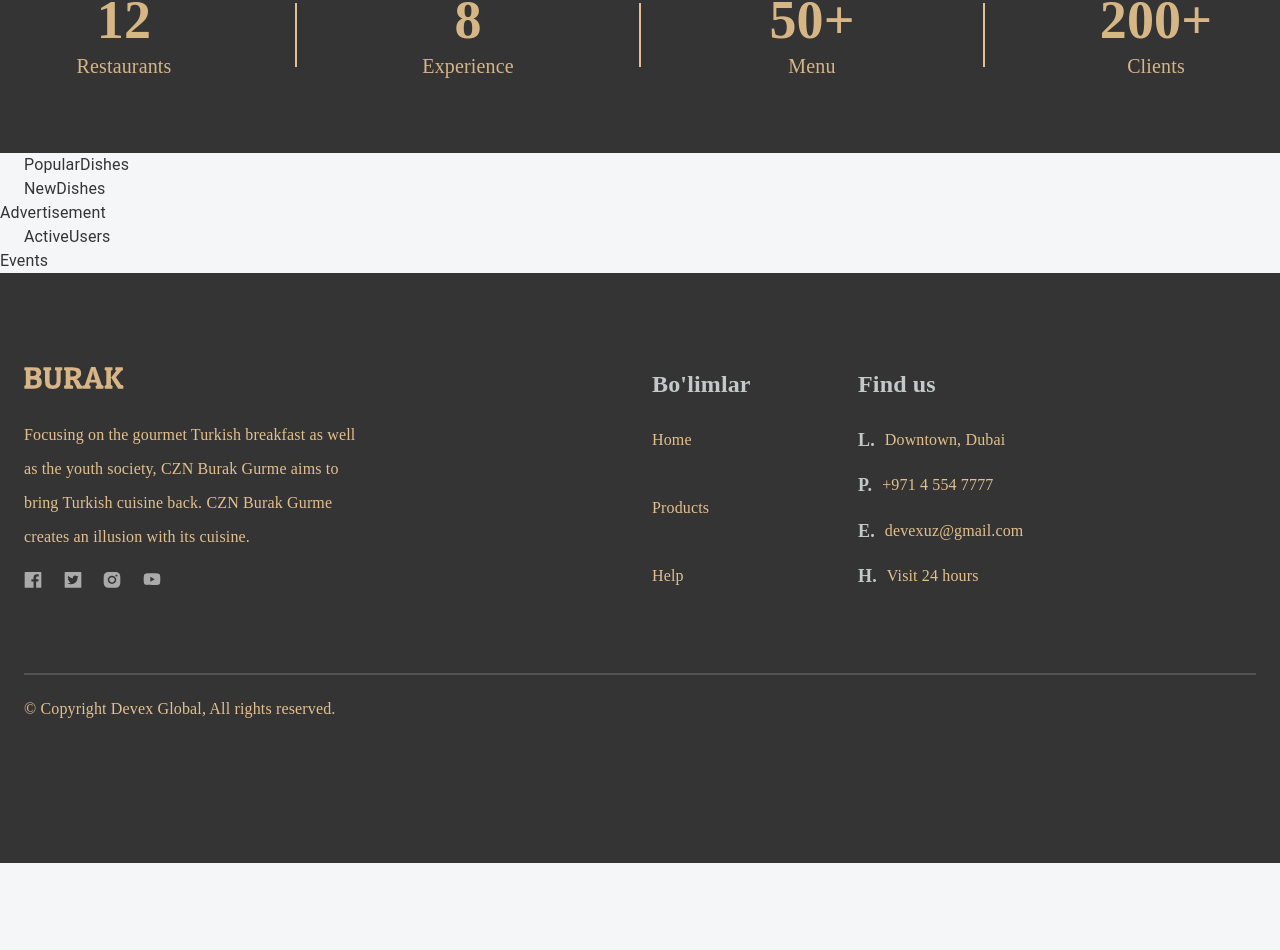
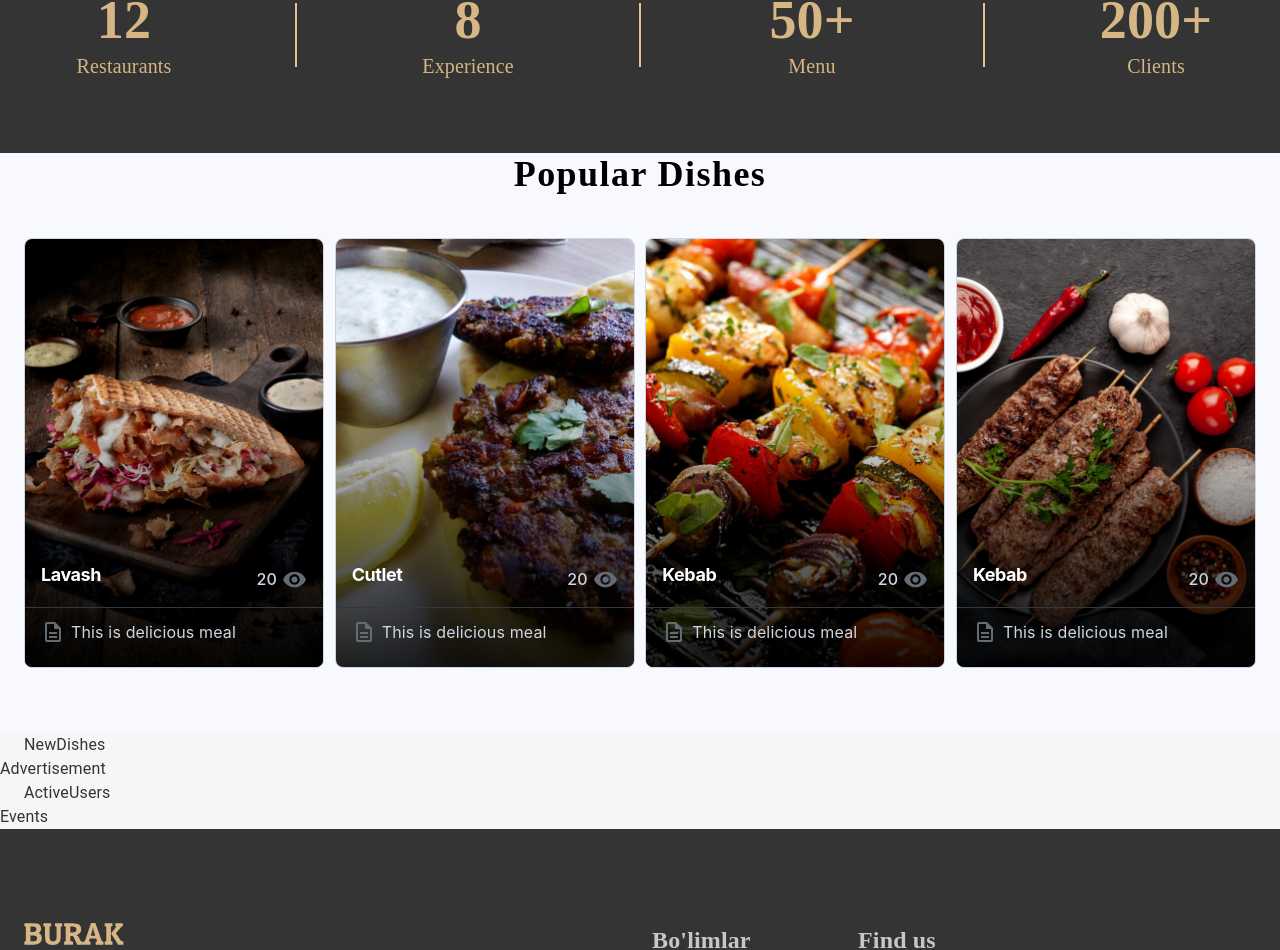
Before and after one commit to Magnus-ghub/kofello-react, a React (Create React App) app: page / in a window 1280 px wide. Shown: the part 856-1806 px from the top of the page. Before the commit the page ends 1719 px from the top, so only its background shows below. Built offline with nearby package versions, Linux system fonts and the light colour scheme.

Commit message:
feat: develop popular dishes sectional components

```diff
--- a/package.json
+++ b/package.json
@@ -6,6 +6,7 @@
     "@emotion/react": "^11.11.3",
     "@emotion/styled": "11.11.0",
     "@mui/icons-material": "^5.8.4",
+    "@mui/joy": "^5.0.0-beta.52",
     "@mui/material": "^5.15.6",
     "@reduxjs/toolkit": "^1.8.1",
     "@testing-library/jest-dom": "^4.2.4",
--- a/src/app/screens/homePage/PopularDishes.tsx
+++ b/src/app/screens/homePage/PopularDishes.tsx
@@ -1,10 +1,88 @@
 import React from "react";
-import { Container } from "@mui/material";
+import { Box, Container, Stack } from "@mui/material";
+import { CssVarsProvider } from "@mui/joy/styles";
+import Card from '@mui/joy/Card';
+import CardCover from '@mui/joy/CardCover';
+import CardContent from '@mui/joy/CardContent';
+import Typography from '@mui/joy/Typography';
+import CardOverflow  from "@mui/joy/CardOverflow";
+import VisibilityIcon from "@mui/icons-material/Visibility";
+import DescriptionOutlinedIcon  from "@mui/icons-material/DescriptionOutlined";
+
+const list = [
+    { productName: "Lavash", imagePath: "/img/lavash.webp" },
+    { productName: "Cutlet", imagePath: "/img/cutlet.webp" },
+    { productName: "Kebab", imagePath: "/img/kebab.webp" },
+    { productName: "Kebab", imagePath: "/img/kebab-fresh.webp" },
+];
 
 export default function PopularDishes() {
     return (
-        <div>
-            <Container>PopularDishes</Container>
+        <div className="popular-dishes-frame">
+            <Container>
+                <Stack className="popular-section">
+                    <Box className="category-title">Popular Dishes</Box>
+                    <Stack className="cards-frame">
+                       {list.map((ele, index) => {
+                         return (
+                            <CssVarsProvider key={index}>
+                                <Card className={"card"}>
+                                    <CardCover>
+                                       <img src={ele.imagePath} alt="" />
+                                    </CardCover>
+                                    <CardCover className={"card-cover"} />
+                                    <CardContent sx={{ justifyContent: 'flex-end' }}>
+                                        <Stack
+                                          flexDirection={"row"}
+                                          justifyContent={"space-between"}
+                                        >
+                                          <Typography
+                                            level="h2"
+                                            fontSize="lg"
+                                            textColor="#fff"
+                                            mb={1}
+                                          >
+                                           {ele.productName}
+                                          </Typography>
+                                          <Typography
+                                           sx={{
+                                            fontWeight: "md",
+                                            color: "neutral.300",
+                                            alignItems: "center",
+                                            display: "flex",
+                                           }}
+                                          >
+                                            20
+                                            <VisibilityIcon
+                                              sx={{ fontSize: 25, marginLeft: "5px" }}
+                                            />
+                                          </Typography>
+                                        </Stack>
+                                    </CardContent>
+                                   <CardOverflow
+                                     sx={{
+                                        display: "flex",
+                                        gap: 1.5,
+                                        py: 1.5,
+                                        px: "var(--Card-padding)",
+                                        borderTop: "1px solid",
+                                        height: "60px",
+                                     }}
+                                   >
+                                    <Typography
+                                      startDecorator={< DescriptionOutlinedIcon/>}
+                                      textColor="neutral.300"
+                                    >
+                                        This is delicious meal
+                                    </Typography>
+                                   </CardOverflow>
+                                </Card>
+                           </CssVarsProvider>
+                         );
+                       })}
+                    </Stack>
+                </Stack>
+            </Container>
         </div>
     );
 }
--- a/src/css/home.css
+++ b/src/css/home.css
@@ -47,3 +47,53 @@
     line-height: 30px;
     color: #d7b586;
 }
+
+/** POPULAR DISHES **/
+
+.homepage .popular-dishes-frame  {
+    width: 100%;
+    height: 580px;
+    display: flex;
+    background: #f8f8ff;
+}
+
+.homepage .popular-dishes-fram .popular-section  {
+    margin-top: 100px;
+    display: flex;
+    flex-direction: column;
+    align-items: center;
+}
+
+.homepage .popular-dishes-frame .popular-section .category-title  {
+    text-align: center;
+    font-family: "Roboto Serif";
+    font-size: 36px;
+    font-style: normal;
+    font-weight: 600;
+    line-height: normal;
+    letter-spacing: 1.44px;
+    color: #000;
+}
+
+.homepage .popular-dishes-frame .popular-section .cards-frame  {
+    width: 100%;
+    margin-top: 43px;
+    display: flex;
+    flex-direction: row;
+    justify-content: space-between;
+}
+
+.homepage .popular-dishes-frame .popular-section .cards-frame .card  {
+    min-height: 430px;
+    min-width: 300px;
+    cursor: pointer;
+}
+
+.homepage .popular-dishes-frame .popular-section .cards-frame .card .card-cover  {
+    background: linear-gradient(
+        to top,
+        rgba(0, 0, 0, 0.4),
+        rgba(0, 0, 0 ,0) 200px
+    ),
+    linear-gradient(to top, rgba(0, 0, 0, 0.8), rgba(0, 0, 0, 0) 300px);
+}
```
Also changed, not shown: 1 other file (tests, documents, lock files or other folders).
